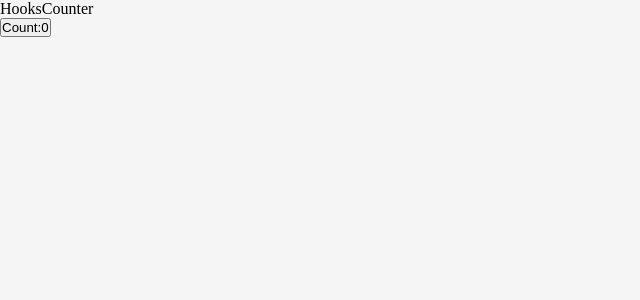
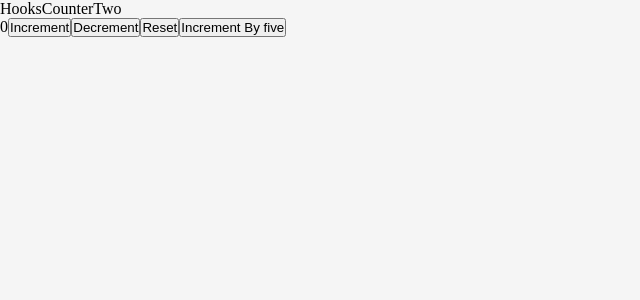
Before and after one commit to Omid-Sargazi/react-project, a React (Create React App) app: page / in a window 1280 px wide. Shown: the top 300 px of the page, without its empty margins (0-640 px from the left). Built offline with nearby package versions, Linux system fonts and the light colour scheme.

Commit message:
React Hooks useState with previous state

```diff
--- a/src/App.js
+++ b/src/App.js
@@ -65,6 +65,7 @@ import BunchOfStuff from "./components/BunchOfStuff";
 import OtherStuffAlsoComplicated from "./components/OtherStuffAlsoComplicated";
 import ClassCounter from "./components/UseState/ClassCounter";
 import HooksCounter from "./components/Hooks/HooksCounter";
+import HooksCounterTwo from "./components/Hooks/HooksCounterTwo";
 
 const App = () => {
   return (
@@ -73,7 +74,8 @@ const App = () => {
       <BunchOfStuff />
       <OtherStuffAlsoComplicated /> */}
       {/* <ClassCounter /> */}
-      <HooksCounter />
+      {/* <HooksCounter /> */}
+      <HooksCounterTwo />
     </div>
   );
 };
--- /dev/null
+++ b/src/components/Hooks/HooksCounterTwo.js
@@ -0,0 +1,24 @@
+import React, { useState } from "react";
+
+export default function HooksCounterTwo() {
+  const [count, setCount] = useState(0);
+
+  console.log("render the component");
+
+  const IncrementByFive = () => {
+    for (let i = 0; i < 5; i++) {
+      setCount((prev) => prev + 1);
+    }
+  };
+
+  return (
+    <>
+      <div>HooksCounterTwo</div>
+      {count}
+      <button onClick={() => setCount((prev) => prev + 1)}>Increment</button>
+      <button onClick={() => setCount((prev) => prev - 1)}>Decrement</button>
+      <button onClick={() => setCount(0)}>Reset</button>
+      <button onClick={IncrementByFive}>Increment By five</button>
+    </>
+  );
+}
--- a/src/index.js
+++ b/src/index.js
@@ -5,7 +5,7 @@ import App from "./App";
 
 const root = ReactDOM.createRoot(document.getElementById("root"));
 root.render(
-  <React.StrictMode>
-    <App />
-  </React.StrictMode>
+  // <React.StrictMode>
+  <App />
+  // </React.StrictMode>
 );
```
